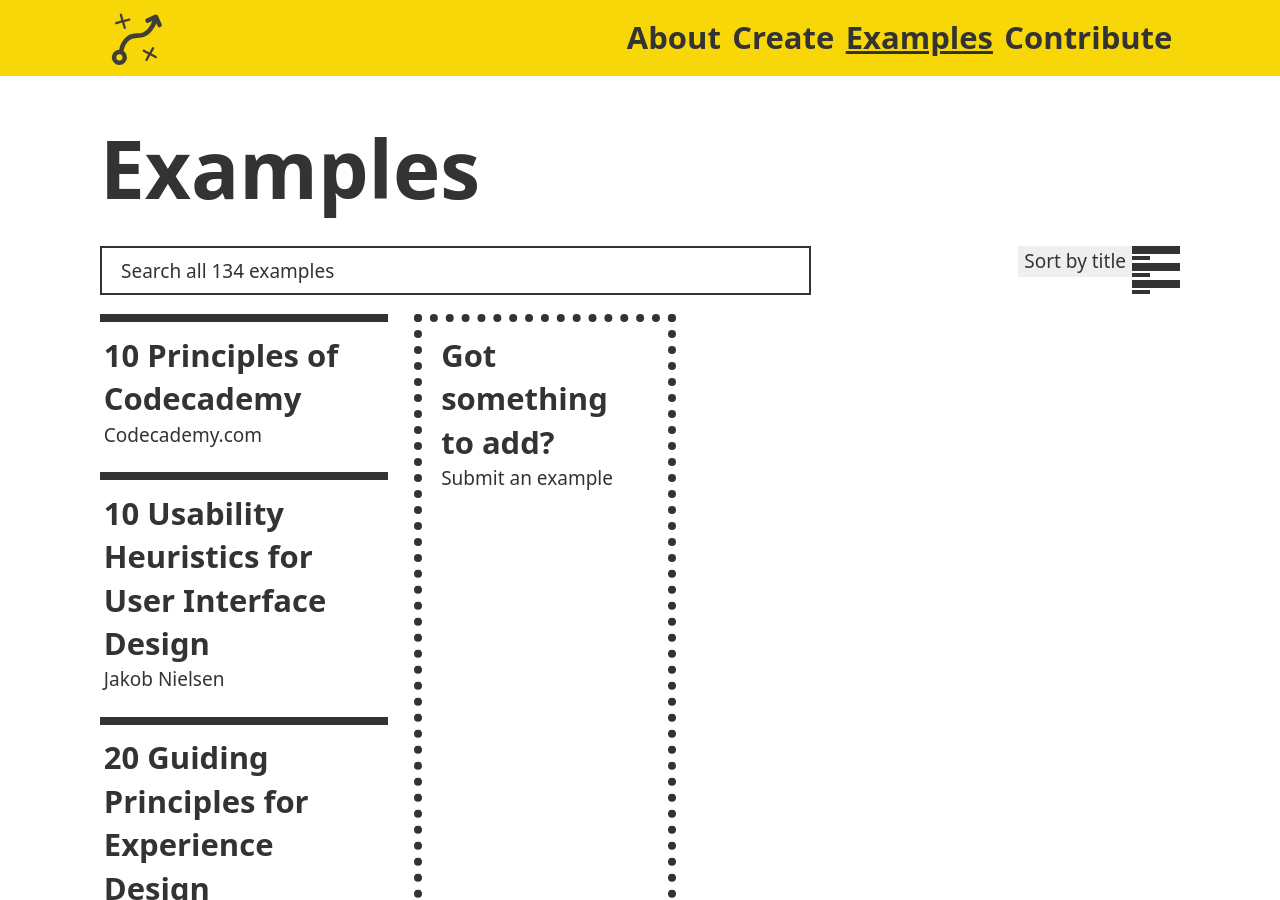
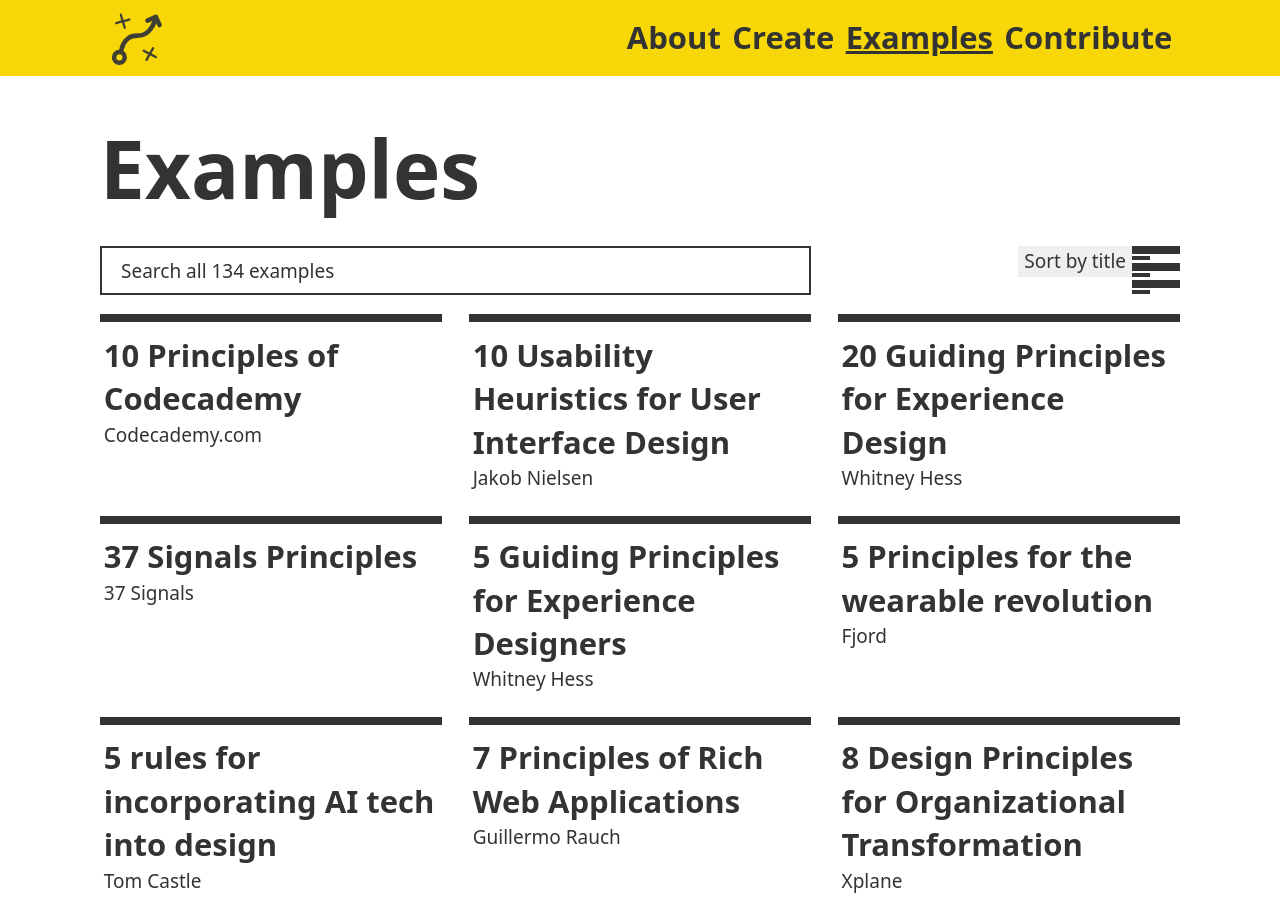
Before and after one commit to benbrignell/principles.design, a Jekyll site: the page built from examples.md, in a window 1280 px wide and 900 px high. Built offline with Jekyll 4.4.1, drawn with Linux system fonts in a browser that asks for light colours; nearby versions of some CDN libraries.

Commit message:
removed ghost tile from main search list added ghost to no search results js

```diff
--- a/_layouts/examples.html
+++ b/_layouts/examples.html
@@ -23,11 +23,8 @@
   </div>
 
 
-  <div class="wrapper tiles">
-    <div class="list">
+  <div class="wrapper list tiles">
     {% include block-grid.html %}
-    </div>
-    {% include block-tile-ghost.html %}
 
   </div>
 </div>
--- a/js/index.js
+++ b/js/index.js
@@ -8,11 +8,16 @@
 var userList = new List('title', options);
 
 var examplesList = new List('search-list', options);
-var noItems = '<div class="tile" id="#resultNotFoundTile">' +
+var noItems =  '<div class="tile" id="#resultNotFoundTile">' +
                 '<a href="{{site.contribute-url}}" class="full-link">' +
                   '<h3 class="h2 title" style="margin-top: 0; margin-bottom: 0;">Nothing found</h3>' +
-                '</a>'
-              '</div>';
+                '</a>' +
+              '</div>' +
+              '<div class="tile ghost" id="contributeTile">' +
+                '<h2 class="h3 lhs"><a href="{{site.contribute-url}}">Got something <br>to add?</a></h2>' +
+                '<p><a href="{{site.contribute-url}}">Submit an example</a></p> ' +
+                '</a>' +
+                '</div>';
 
 var ghost = $('#contributeTile');
 
```
